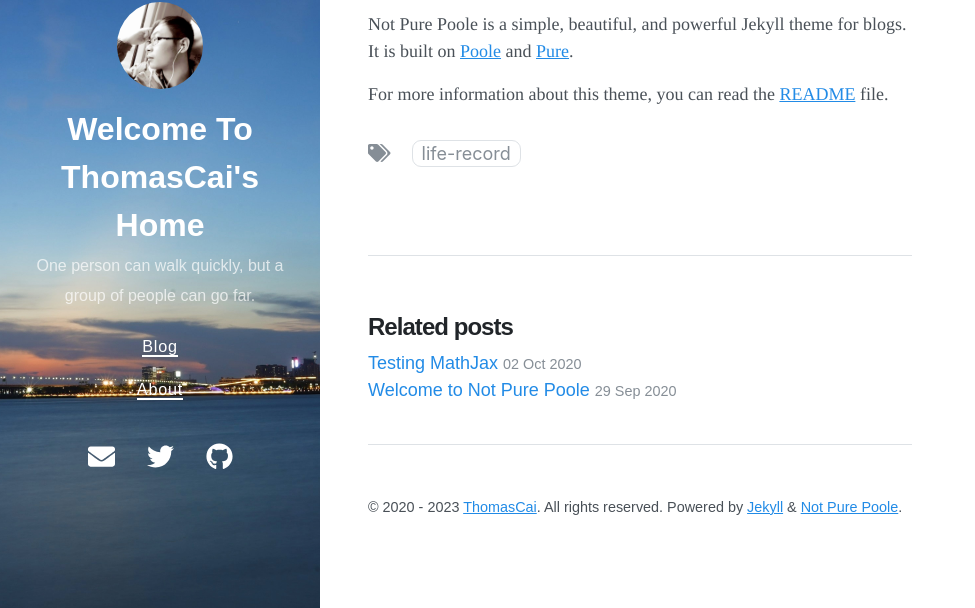
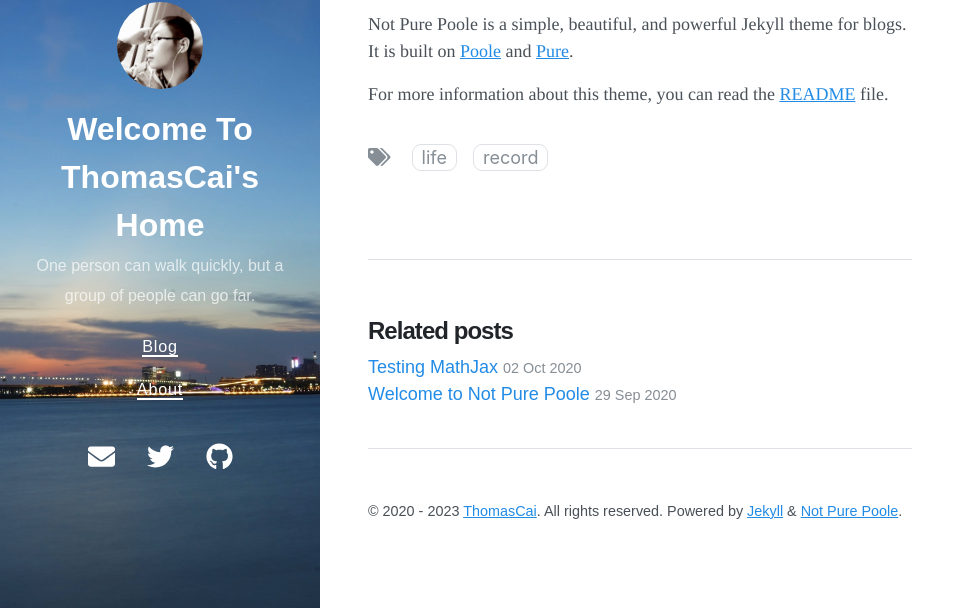
Before and after one commit to ThomasCai/thomascai.github.io, a Jekyll site: the page built from _posts/2023-03-22-about-relate-chat.md, in a window 1280 px wide. Shown: the part 206-814 px from the top of the page, without its empty margins (0-975 px from the left). Built offline with Jekyll 4.4.1, drawn with Linux system fonts in a browser that asks for light colours; nearby versions of some CDN libraries.

```diff
--- a/_posts/2023-03-22-about-relate-chat.md
+++ b/_posts/2023-03-22-about-relate-chat.md
@@ -2,8 +2,7 @@
 layout: post
 title: About relate chat
 author: ThomasCai
-tags:
-- life record
+tags: life record
 date: 2023-03-22 17:56 +0800
 ---
 
```
